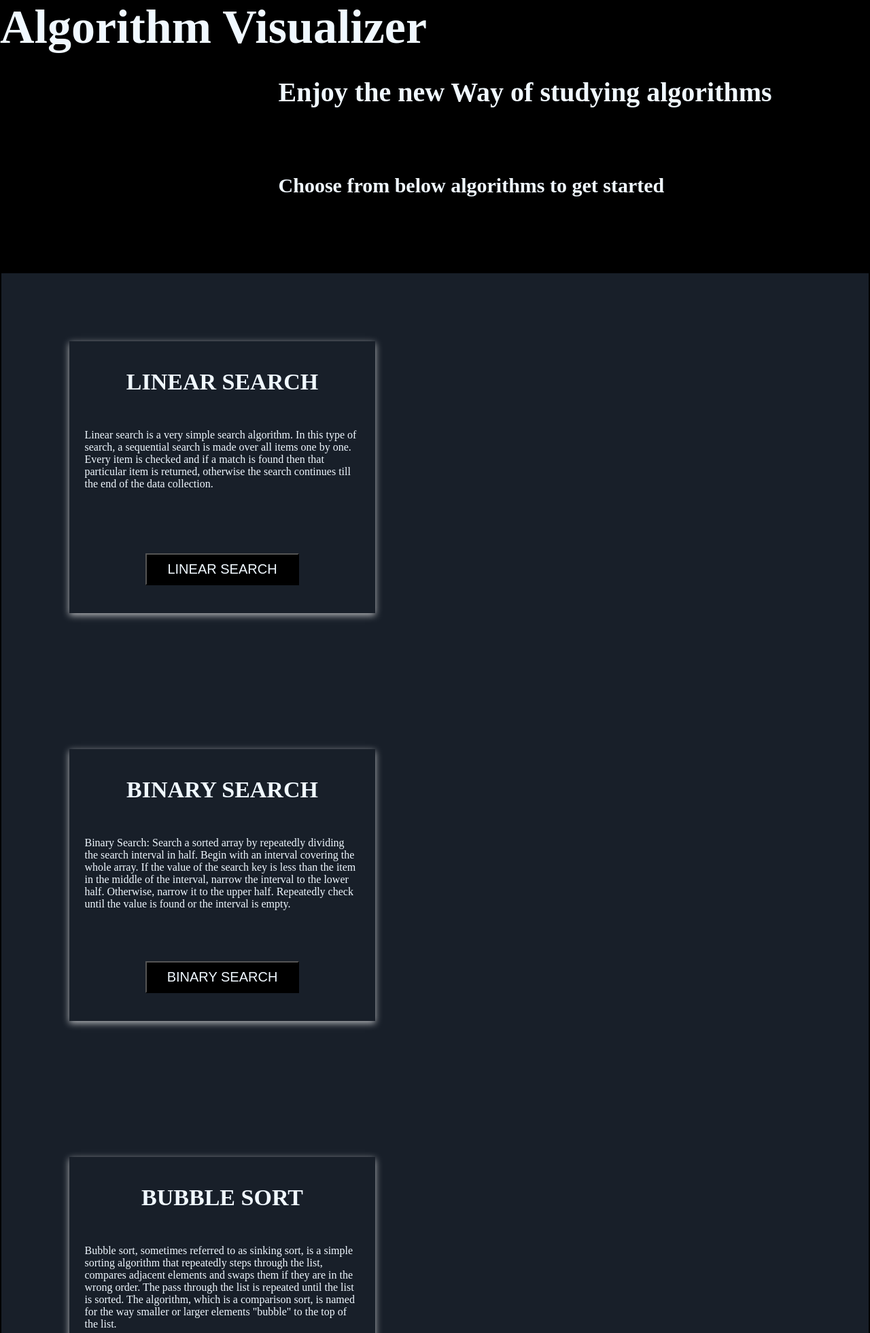
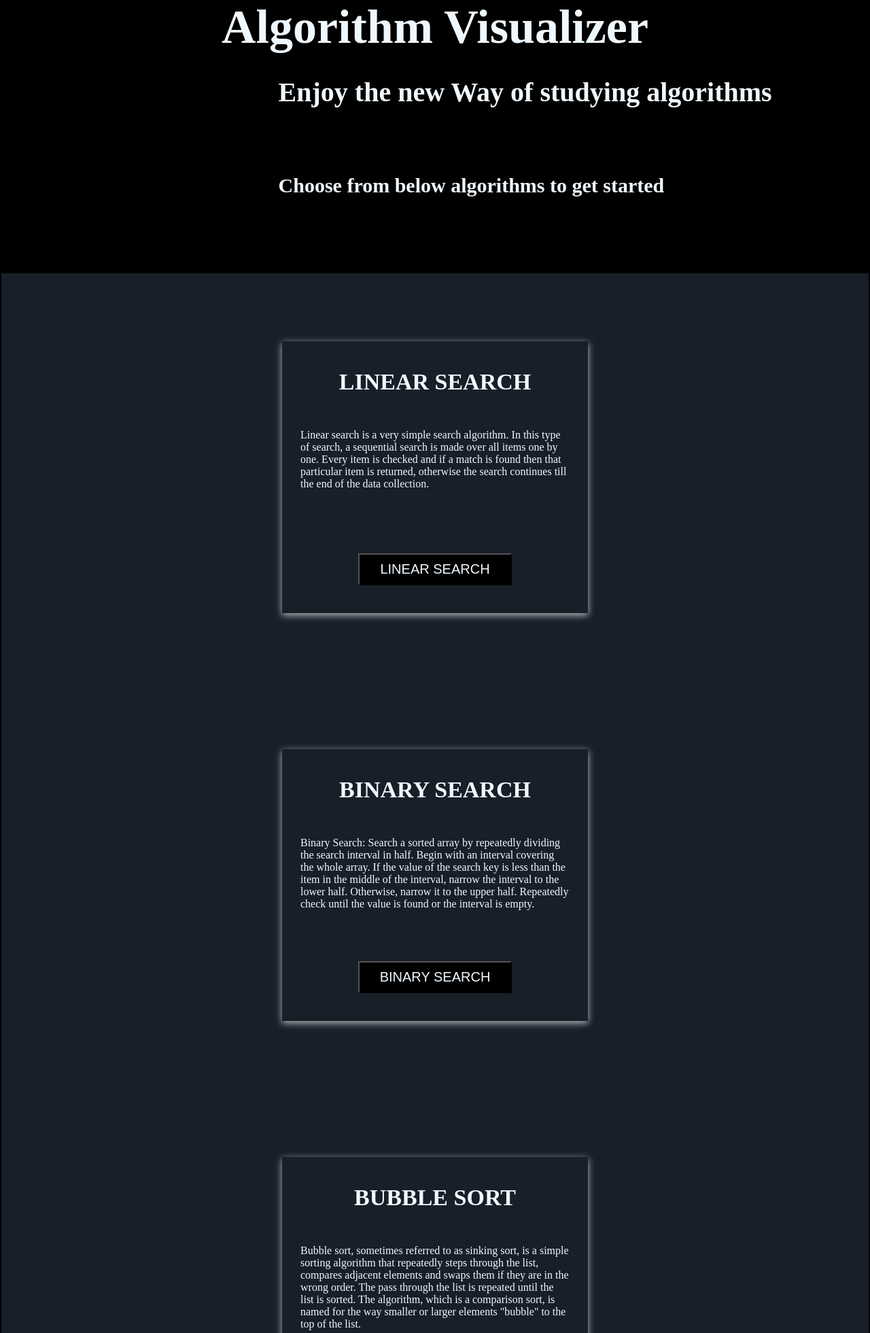
Before and after one commit to 7sakshi7/AlgorithmVisualizer-App, a PHP site: page / in a window 1280 px wide. Shown: the top 1961 px of the page at 68% size. Run offline with PHP 8.4, Linux system fonts and the light colour scheme.

Commit message:
Update style.css

```diff
--- a/style.css
+++ b/style.css
@@ -10,6 +10,7 @@ header{
     background-color: black;
 }
 h1{
+    text-align: center;
     font-size: 70px;
 }
 h2{
@@ -42,6 +43,8 @@ section{
     width: 100%;
     display: flex;
     flex-wrap: wrap;
+    justify-content: center;
+    align-items: center;
 }
 .algo-box{
     display: flex;
@@ -60,6 +63,6 @@ section{
 }
 .algo-box .desc{
     color: aliceblue;
-    width: 90%;
+    width: 88%;
     height: 133px;
 }
```
